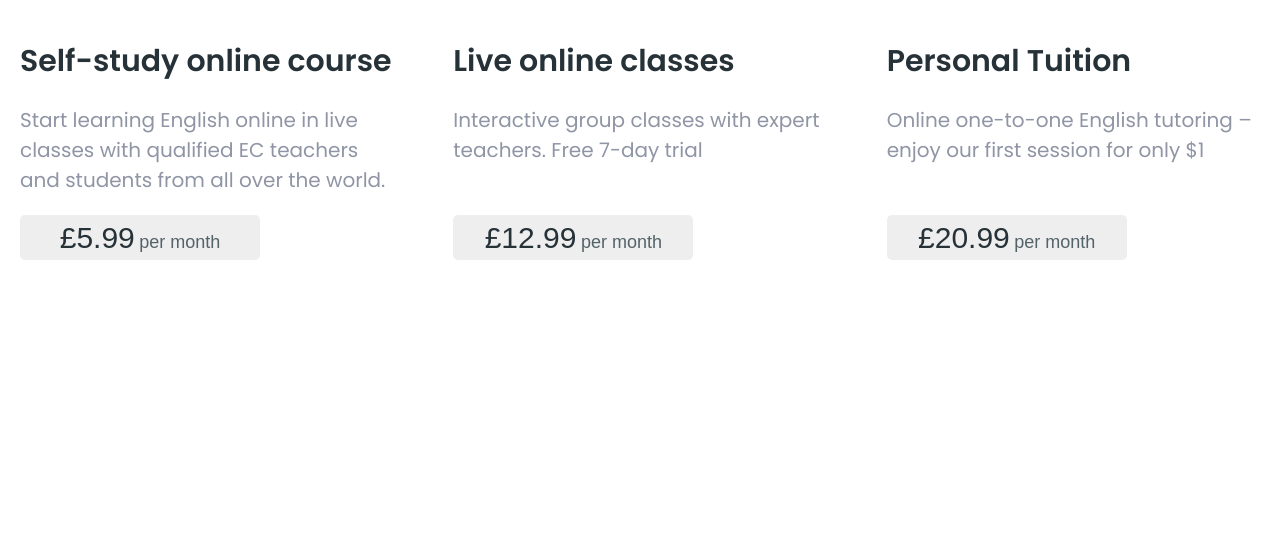
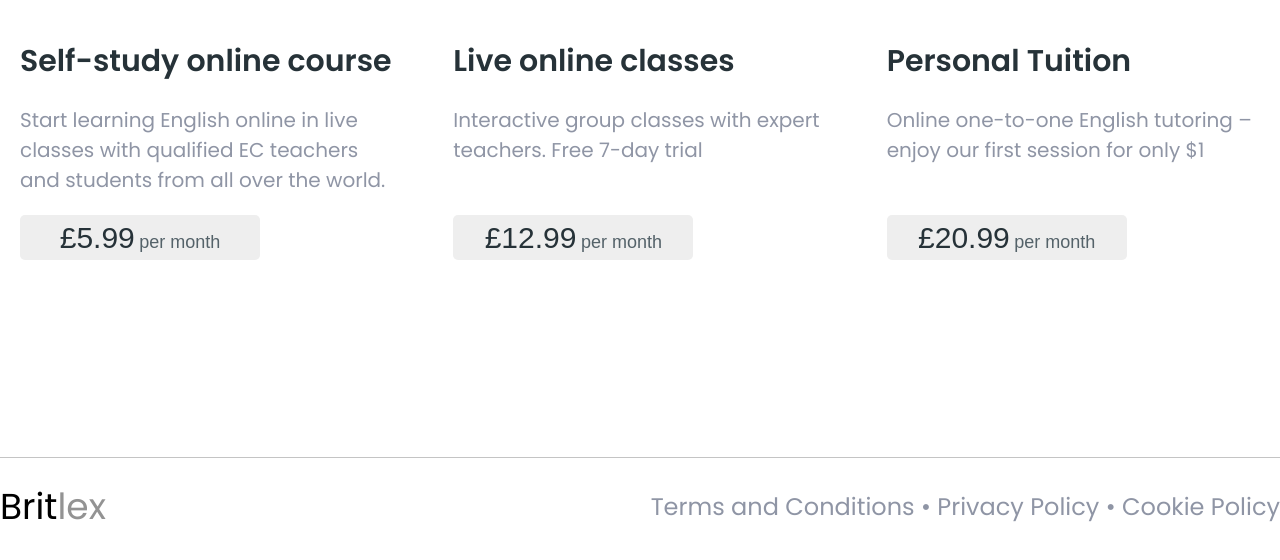
Before and after one commit to horoshopodumaj/britlexLanding, a website: page index.html in a window 1280 px wide. Shown: the part 3378-3938 px from the top of the page. Before the commit the page ends 3858 px from the top, so only its background shows below. Drawn offline with Linux system fonts and the light colour scheme.

Commit message:
added layout of the footer section

```diff
--- a/index.html
+++ b/index.html
@@ -211,7 +211,6 @@
                         <h2 class="title page__title">Pricing</h2>
                         <div class="pricing__body">
                             <div class="card-price">
-                                <!-- <div class="card-price__item"> -->
                                 <div class="card-price__img">
                                     <svg width="280" height="280">
                                         <use
@@ -231,10 +230,8 @@
                                     <span>£5.99</span>
                                     <span> per month</span>
                                 </button>
-                                <!-- </div> -->
                             </div>
                             <div class="card-price">
-                                <!-- <div class="card-price__item"> -->
                                 <div class="card-price__img">
                                     <svg width="367" height="280">
                                         <use
@@ -253,10 +250,8 @@
                                     <span>£12.99</span>
                                     <span> per month</span>
                                 </button>
-                                <!-- </div> -->
                             </div>
                             <div class="card-price">
-                                <!-- <div class="card-price__item"> -->
                                 <div class="card-price__img">
                                     <svg width="316" height="280">
                                         <use
@@ -275,13 +270,27 @@
                                     <span>£20.99</span>
                                     <span> per month</span>
                                 </button>
-                                <!-- </div> -->
                             </div>
                         </div>
                     </section>
                 </div>
             </main>
-            <footer></footer>
+            <footer>
+                <div class="page__box">
+                    <div class="footer__box">
+                        <div class="footer__divider"></div>
+                        <div class="footer__logo">
+                            <span>Brit</span><span>lex</span>
+                        </div>
+                        <div class="footer__content">
+                            <p>
+                                Terms and Conditions • Privacy Policy • Cookie
+                                Policy
+                            </p>
+                        </div>
+                    </div>
+                </div>
+            </footer>
         </div>
     </body>
 </html>
--- a/src/components/common.scss
+++ b/src/components/common.scss
@@ -11,6 +11,7 @@ $main-front: "Poppins", sans-serif;
     --grey-3: #f5f5f5;
     --grey-4: #eeeeee;
     --grey-5: #546269;
+    --grey-6: #c4c4c4;
     --white: #ffffff;
 }
 
--- /dev/null
+++ b/src/components/footer.scss
@@ -0,0 +1,31 @@
+.footer {
+    &__divider {
+        background-color: var(--grey-6);
+        height: 1px;
+        position: absolute;
+        width: 100%;
+        margin-bottom: 100px;
+    }
+    &__logo {
+        font-size: 36px;
+        line-height: 54px;
+
+        & span:nth-child(2) {
+            color: var(--grey);
+        }
+    }
+
+    &__box {
+        position: relative;
+        display: flex;
+        justify-content: space-between;
+        align-items: center;
+        margin-bottom: 50px;
+    }
+
+    &__content p {
+        font-size: 24px;
+        line-height: 36px;
+        color: var(--grey-2);
+    }
+}
--- a/src/index.scss
+++ b/src/index.scss
@@ -11,3 +11,4 @@
 @import "./components/aboutus.scss";
 @import "./components/pricing.scss";
 @import "./components/card-price.scss";
+@import "./components/footer.scss";
```
Also changed, not shown: css/index.css, 1 other file.
